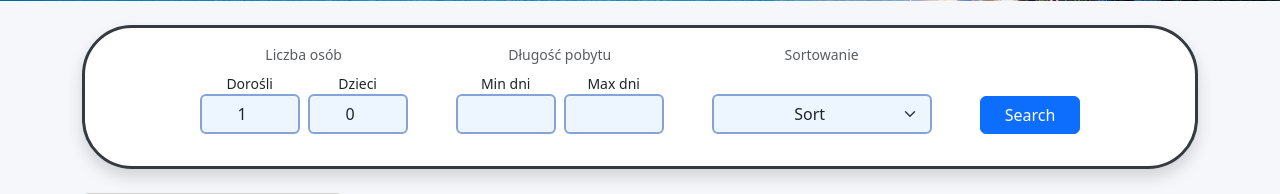
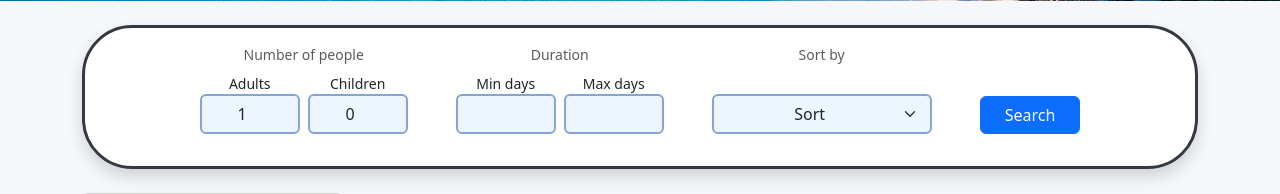
Before and after one commit to piotrgolebiewski07/travel_agency, a Django app: page /trips/ in a window 1280 px wide. Shown: the part 386-580 px from the top of the page. Run offline with Django 5.2, Linux system fonts and the light colour scheme; data that the repository does not hold is empty.

Commit message:
Refactor filter labels to English

```diff
--- a/trips/templates/trips/index.html
+++ b/trips/templates/trips/index.html
@@ -14,11 +14,11 @@
 
             <!-- GROUP: PEOPLE -->
             <div class="text-center d-flex flex-column justify-content-end">
-                <small class="text-muted d-block mb-2">Liczba osób</small>
+                <small class="text-muted d-block mb-2">{% t "Liczba osób" "Number of people" %}</small>
                 <div class="d-flex gap-2 justify-content-center align-items-end">
 
                     <div style="width: 100px;">
-                        <label class="d-block text-center" style="font-size: 14px;">Dorośli</label>
+                        <label class="d-block text-center" style="font-size: 14px;">{% t "Dorośli" "Adults" %}</label>
                         <input type="number" name="adults"
                                value="{{ request.GET.adults|default:1 }}"
                                min="1"
@@ -26,7 +26,7 @@
                     </div>
 
                     <div style="width: 100px;">
-                        <label class="d-block text-center" style="font-size: 14px;">Dzieci</label>
+                        <label class="d-block text-center" style="font-size: 14px;">{% t "Dzieci" "Children" %}</label>
                         <input type="number" name="children"
                                value="{{ request.GET.children|default:0 }}"
                                min="0"
@@ -37,12 +37,12 @@
 
             <!-- 👇 GROUP: DAYS -->
             <div class="text-center d-flex flex-column justify-content-end">
-                <small class="text-muted d-block mb-2">Długość pobytu</small>
+                <small class="text-muted d-block mb-2">{% t "Długość pobytu" "Duration" %}</small>
 
                 <div class="d-flex gap-2 justify-content-center align-items-end">
 
                     <div style="width: 100px;">
-                        <label class="d-block text-center" style="font-size: 14px;">Min dni</label>
+                        <label class="d-block text-center" style="font-size: 14px;">{% t "Min dni" "Min days" %}</label>
                         <input type="number" name="min_days"
                                value="{{ request.GET.min_days }}"
                                min="1"
@@ -50,7 +50,7 @@
                     </div>
 
                     <div style="width: 100px;">
-                        <label class="d-block text-center" style="font-size: 14px;">Max dni</label>
+                        <label class="d-block text-center" style="font-size: 14px;">{% t "Max dni" "Max days" %}</label>
                         <input type="number" name="max_days"
                                value="{{ request.GET.max_days }}"
                                min="1"
@@ -61,7 +61,7 @@
 
             <!-- 👇 GROUP: SORT -->
             <div class="text-center d-flex flex-column justify-content-end">
-                <small class="text-muted d-block mb-2">Sortowanie</small>
+                <small class="text-muted d-block mb-2">{% t "Sortowanie" "Sort by" %}</small>
 
                 <div class="mx-auto" style="width: 220px;">
                     <label class="d-block text-center invisible" style="font-size: 14px;">Sort</label>
```
